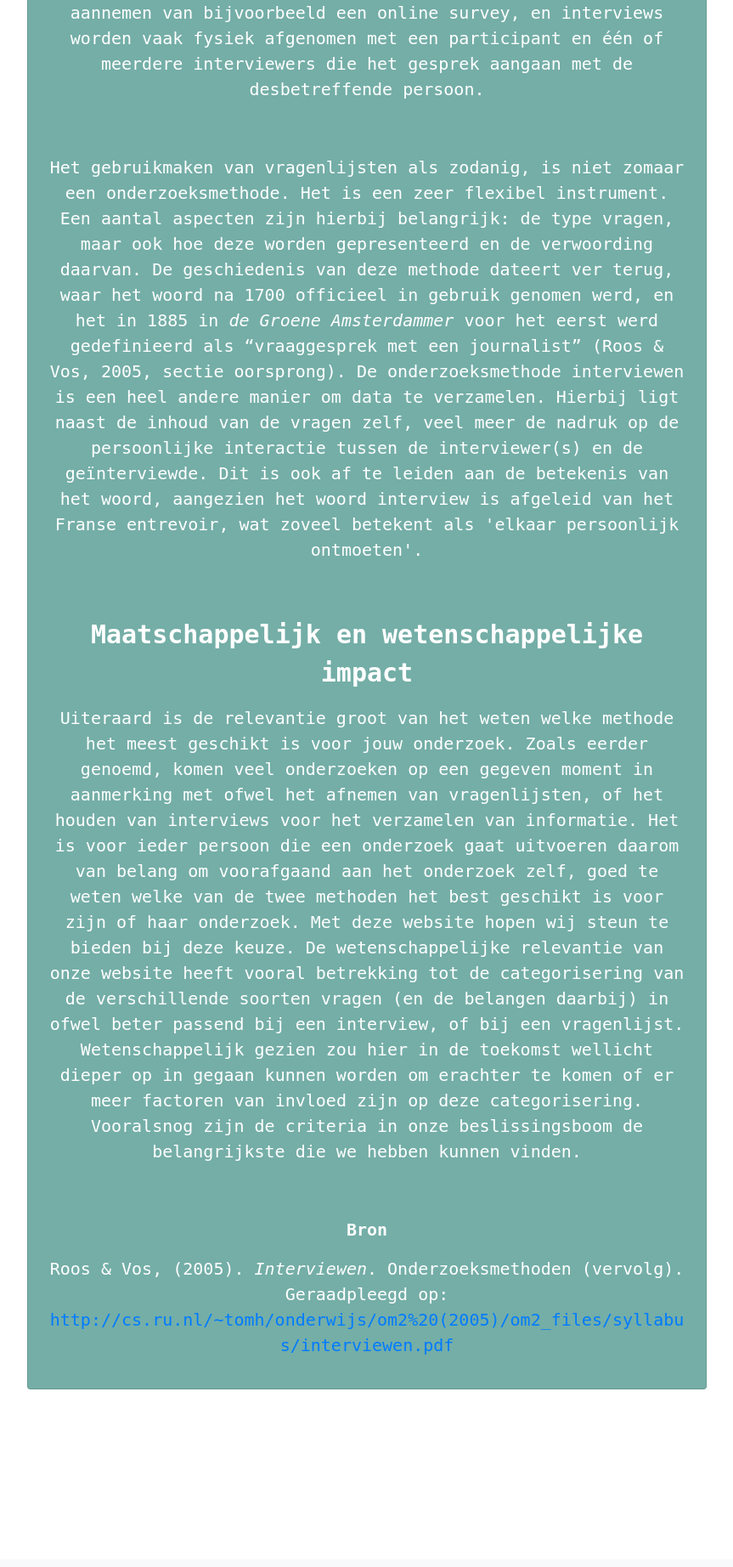
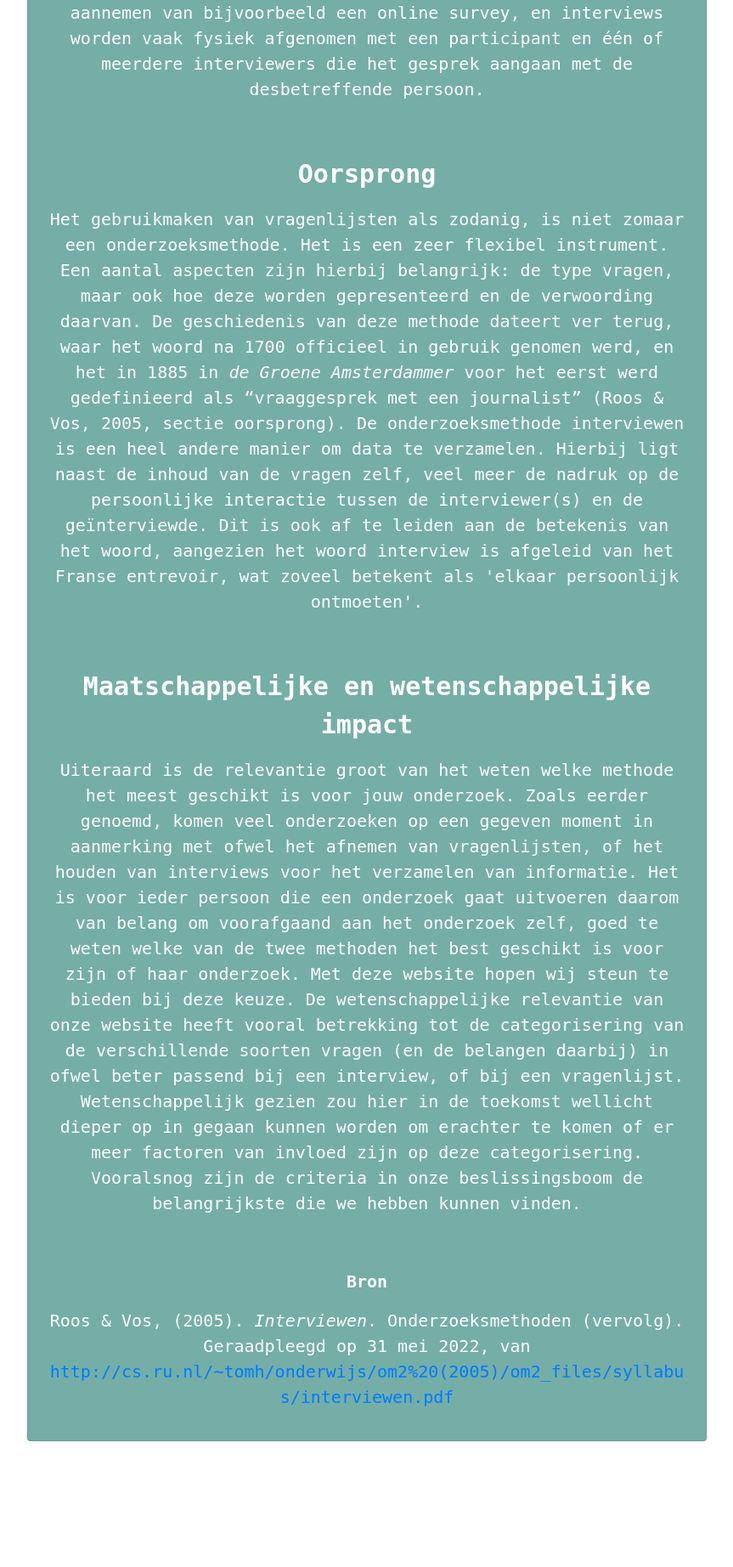
Before and after one commit to thomaskoene/Website-interviewofvragenlijst, a Flask app: page /why/ in a window 1280 px wide. Shown: the part 400-2244 px from the top of the page at 85% size, without its empty margins (208-1071 px from the left). Before the commit the page ends 2035 px from the top, so only its background shows below. Run offline with Flask 2, Linux system fonts and the light colour scheme; some libraries are stand-ins or nearby versions.

Commit message:
Update why.html

```diff
--- a/templates/why.html
+++ b/templates/why.html
@@ -27,6 +27,8 @@
 
             <p class="MsoNormal"><span><o:p>&nbsp;</o:p></span></p>
 
+            <p class="MsoNormal" style="font-size:30px"><b><span>Oorsprong<o:p></o:p></span></b></p>
+
             <p class="MsoNormal"><span>Het gebruikmaken van vragenlijsten
             als zodanig, is niet zomaar een onderzoeksmethode. Het is een zeer flexibel
             instrument. Een aantal aspecten zijn hierbij belangrijk: de type vragen, maar
@@ -43,8 +45,7 @@
 
             <p class="MsoNormal"><span><o:p>&nbsp;</o:p></span></p>
 
-            <p class="MsoNormal" style="font-size:30px"><b><span>Maatschappelijk en
-            wetenschappelijke impact<o:p></o:p></span></b></p>
+            <p class="MsoNormal" style="font-size:30px"><b><span>Maatschappelijke en wetenschappelijke impact<o:p></o:p></span></b></p>
 
             <p class="MsoNormal"><span>Uiteraard is de
             relevantie groot van het weten welke methode het meest geschikt is voor jouw
@@ -67,7 +68,7 @@
             <p class="MsoNormal"><b><span>Bron</span></b><span><o:p></o:p></span></p>
 
             <p class="MsoNormal"><span>Roos &amp; Vos, (2005). <i>Interviewen</i>.
-            Onderzoeksmethoden (vervolg). Geraadpleegd op: </span><a href="http://cs.ru.nl/~tomh/onderwijs/om2%20(2005)/om2_files/syllabus/interviewen.pdf"><span>http://cs.ru.nl/~tomh/onderwijs/om2%20(2005)/om2_files/syllabus/interviewen.pdf</span></a><span><o:p></o:p></span></p>
+            Onderzoeksmethoden (vervolg). Geraadpleegd op 31 mei 2022, van </span><a href="http://cs.ru.nl/~tomh/onderwijs/om2%20(2005)/om2_files/syllabus/interviewen.pdf"><span>http://cs.ru.nl/~tomh/onderwijs/om2%20(2005)/om2_files/syllabus/interviewen.pdf</span></a><span><o:p></o:p></span></p>
 
             </div>
         </body>
```
